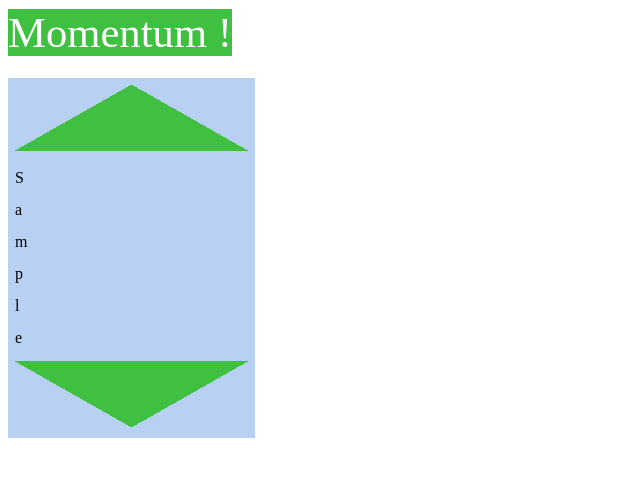
After one commit to hackathonBnF/lesGlaneurs, a Flask app: template app/templates/index0.html in a window 1280 px wide. The commit adds this page. Shown: the top 477 px of the page, without its empty margins (0-640 px from the left). Run offline with Flask 2, Linux system fonts and the light colour scheme; the template is opened without the code that fills it: most values are stand-ins (such as "Sample title", 1, 10 or a date in 2020).

Commit message:
add gifs and correct merge

```diff
--- a/app/templates/fragment.html
+++ b/app/templates/fragment.html
@@ -1,8 +1,3 @@
-<<<<<<< HEAD
-<div class="item">
-    <img src="{{ quote[2] }}"  height="{{ quote[3] }}" width="{{ quote[4] }}"/>
-    <a href="{{ 'http://gallica.bnf.fr'~quote[0] }}">{{ quote[1] }}</a>
-=======
 {# Pour bien faire faudrait factoriser ça dans index.html mais ça diffère un peu (pas de loop) #}
 <div class="cowords">
     {{ previous_word }}<br>
@@ -14,6 +9,5 @@
     {% if quote[5] > 0 %}
         <div class="annotation">Temps de lecture: {{ quote[5]|read_time }}</div>
     {% endif %}
->>>>>>> 4e9485224666132b2a045e7bc72e6b577dc8da97
 </div>
 <a href="/next/{{ word|quote }}">{{ word }}</a>
--- /dev/null
+++ b/app/templates/index0.html
@@ -0,0 +1,28 @@
+<!DOCTYPE html>
+<html lang="en">
+<head>
+    <link rel="stylesheet" type="text/css" href="{{ url_for('static', filename='momentum.css') }}">
+    <meta charset="UTF-8">
+    <title>Momentum !</title>
+</head>
+<body>
+		<div class="header">
+			<span class="title">Momentum !</span>
+		</div>
+
+<table class="hoverTable">
+    <tr>
+		<td><img src="{{ url_for('static', filename='up.gif') }}"/></td>
+	</tr>
+    {% for word in words[0:6] %}
+	<tr>
+		<td><a href="{{ 'momentum/'~word }}">{{ word }}</a></td>
+	</tr>
+    {% endfor %}
+    <tr>
+		<td><img src="{{ url_for('static', filename='down.gif') }}"/></td>
+	</tr>
+</table>
+
+</body>
+</html>
```
Also changed, not shown: app/static/down.gif (added), app/static/up.gif (added).
